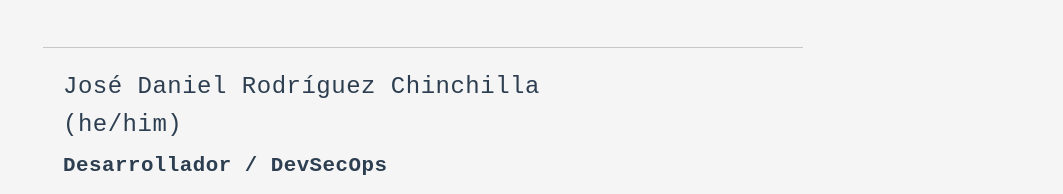
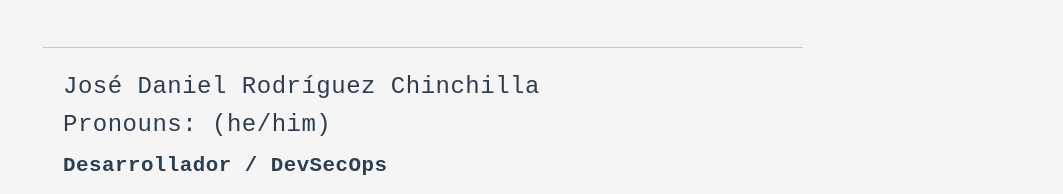
Before and after one commit to jarvisbot01/jarvisbot01.github.io, a plain HTML site: page index.html in a window 1280 px wide. Shown: the part 313-507 px from the top of the page, without its empty margins (217-1280 px from the left). Drawn offline with Linux system fonts and the light colour scheme; a web font is replaced by a local one.

Commit message:
:sparkles: feat: add pronouns

```diff
--- a/index.html
+++ b/index.html
@@ -20,7 +20,7 @@
     <div class="section-divider"></div>
 
     <section class="profile-section">
-      <h1>José Daniel Rodríguez Chinchilla <br> (he/him)</h1>
+      <h1>José Daniel Rodríguez Chinchilla <br>Pronouns: (he/him)</h1>
       <h2>Desarrollador / DevSecOps</h2>
 
       <div class="section-divider"></div>
```
